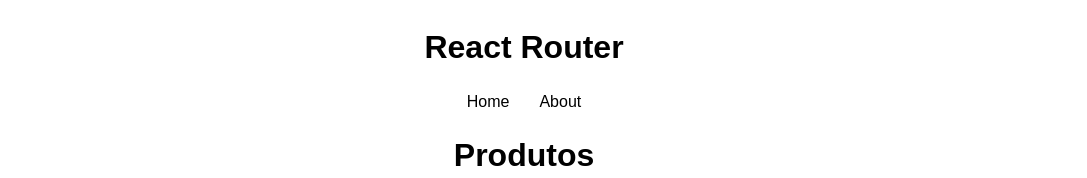
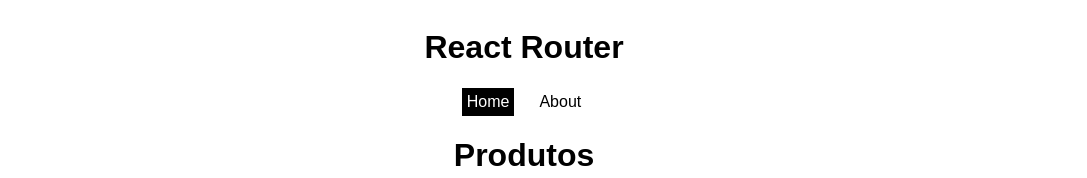
Before and after one commit to ivanvarella/reactrouter, a React (Vite) app: page / in a window 1280 px wide. Shown: the top 178 px of the page, without its empty margins (116-1203 px from the left). Built offline with nearby package versions, Linux system fonts and the light colour scheme; data requests are answered from the project's data file.

Commit message:
Active Link with  NavLink

```diff
--- a/src/components/Navbar.jsx
+++ b/src/components/Navbar.jsx
@@ -1,13 +1,23 @@
 // 2- link with React Router
 import "./Navbar.css";
 
-import { Link } from "react-router-dom";
+import { NavLink } from "react-router-dom";
 
 const Navbar = () => {
   return (
     <nav>
-      <Link to="/">Home</Link>
-      <Link to="about">About</Link>
+      <NavLink
+        to="/"
+        //className={({ isActive }) => (isActive ? "esta-ativo" : "nao-ativo")}
+      >
+        Home
+      </NavLink>
+      <NavLink
+        to="/about"
+        //className={({ isActive }) => (isActive ? "esta-ativo" : "nao-ativo")}
+      >
+        About
+      </NavLink>
     </nav>
   );
 };
```
